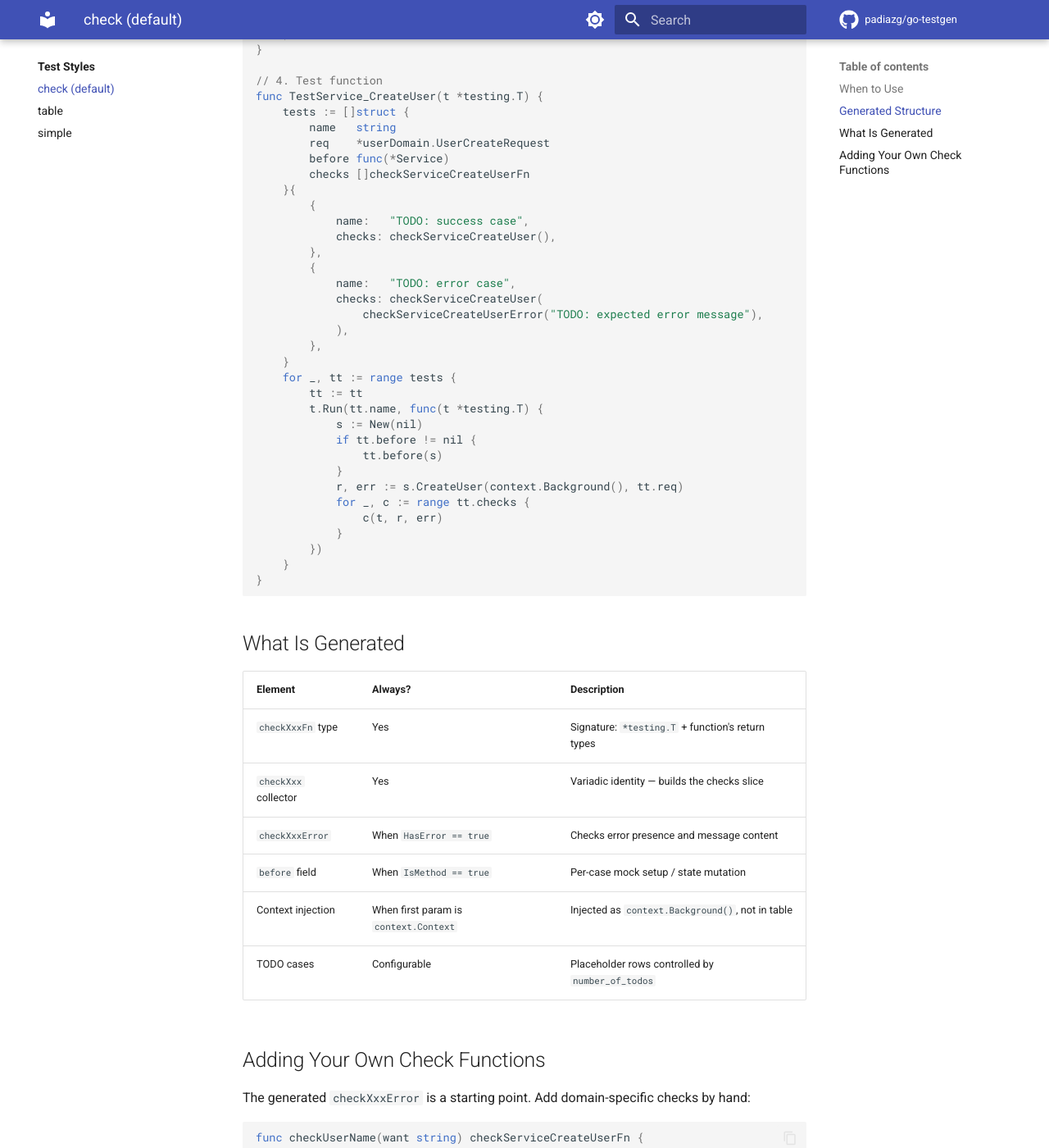
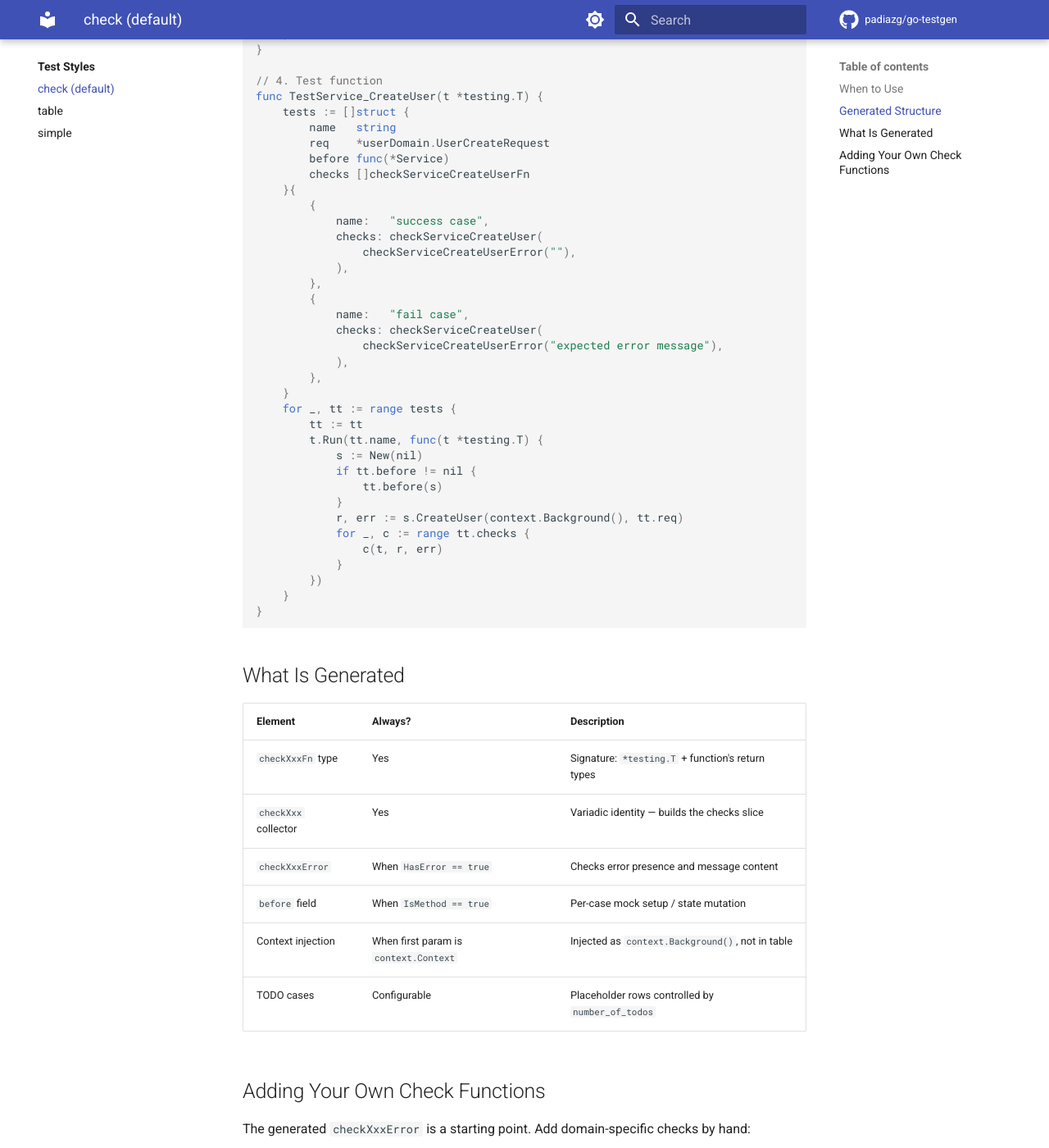
Before and after one commit to padiazg/go-testgen, an MkDocs documentation site: the page built from doc/docs/test-styles/check.md, in a window 1280 px wide and 1400 px high, scrolled down 969 px. Shown: the whole window at 82% size. Built offline with MkDocs 1.6.1 and Material for MkDocs 9.7.7, drawn with Linux system fonts in a browser that asks for light colours; comment, search, counter and statistics services are not loaded; some of the changed text lies outside the part shown.

Commit message:
fixed example at check style doc

````diff
--- a/doc/docs/test-styles/check.md
+++ b/doc/docs/test-styles/check.md
@@ -45,13 +45,15 @@ func TestService_CreateUser(t *testing.T) {
         checks []checkServiceCreateUserFn
     }{
         {
-            name:   "TODO: success case",
-            checks: checkServiceCreateUser(),
+            name:   "success case",
+            checks: checkServiceCreateUser(
+                checkServiceCreateUserError(""),
+            ),
         },
         {
-            name:   "TODO: error case",
+            name:   "fail case",
             checks: checkServiceCreateUser(
-                checkServiceCreateUserError("TODO: expected error message"),
+                checkServiceCreateUserError("expected error message"),
             ),
         },
     }
@@ -116,7 +116,7 @@ Then compose them in the table:
     checks: checkServiceCreateUser(
         checkServiceCreateUserError(""),
         checkUserName("alice"),
-        checkUserIDNotEmpty(),
+        checkUserIDNotEmpty,
     ),
 },
 ```
````
Also changed, not shown: other parts of doc/docs/test-styles/check.md (+3 -5 lines).
